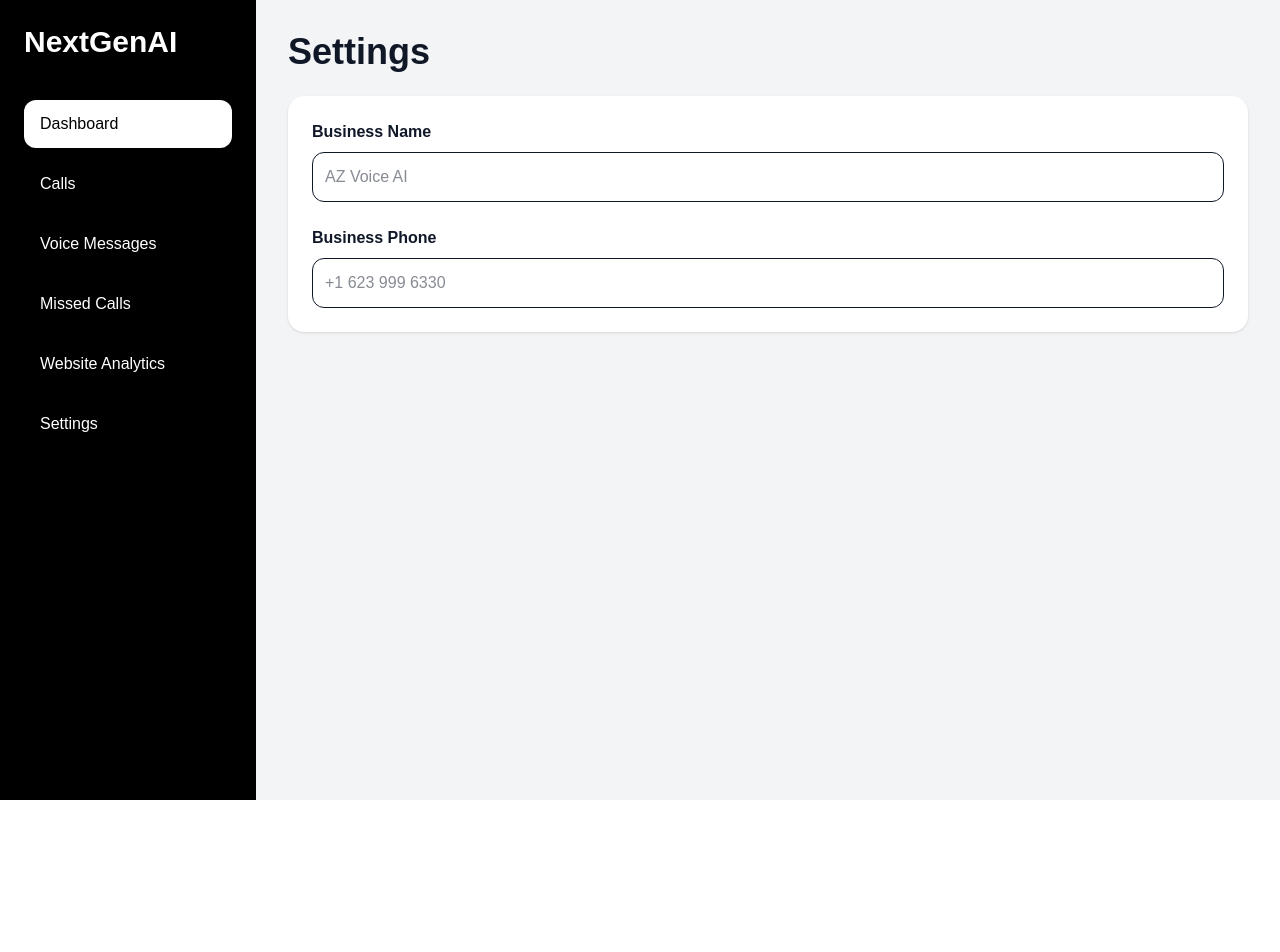
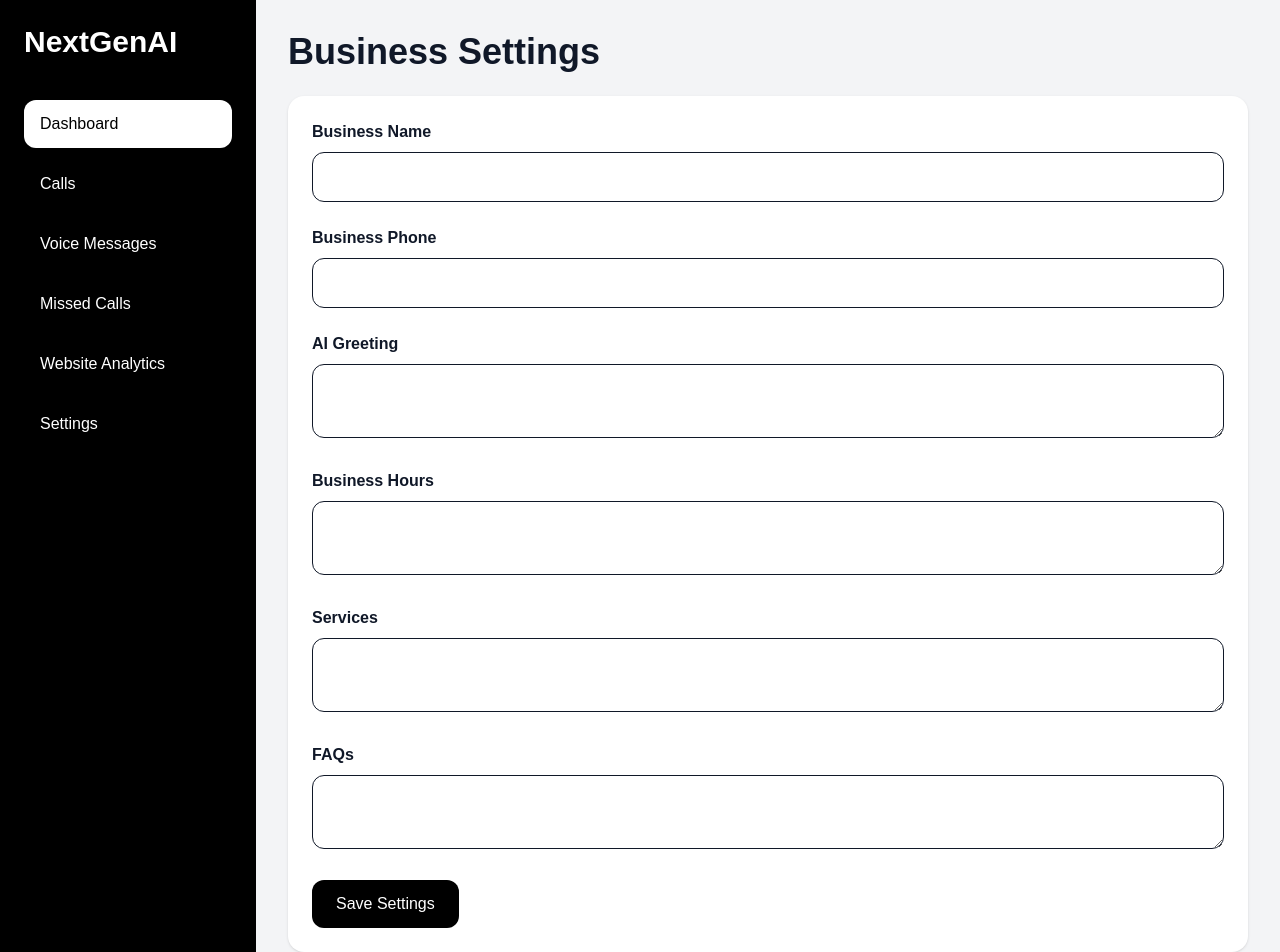
Before and after one commit to thiennguyen11082-oss/az-voice-ai, a Next.js app: page /settings in a window 1280 px wide. Shown: the top 952 px of the page. Before the commit the page ends 800 px from the top, so only its background shows below. Built offline with nearby package versions, Linux system fonts and the light colour scheme; no server answers; the database is empty.

Commit message:
Added business settings and multi-business foundation

```diff
--- /dev/null
+++ b/app/api/settings/route.ts
@@ -0,0 +1,28 @@
+import { supabase } from "@/app/lib/supabase";
+
+export async function POST(request: Request) {
+  const body = await request.json();
+
+  const { data, error } = await supabase
+    .from("business_settings")
+    .insert([
+      {
+        business_name: body.business_name,
+        business_phone: body.business_phone,
+        greeting: body.greeting,
+        business_hours: body.business_hours,
+        services: body.services,
+        faqs: body.faqs,
+      },
+    ])
+    .select();
+
+  if (error) {
+    return Response.json({ error: error.message }, { status: 500 });
+  }
+
+  return Response.json({
+    message: "Settings saved successfully",
+    settings: data,
+  });
+}
--- a/app/calls/page.tsx
+++ b/app/calls/page.tsx
@@ -1,39 +1,50 @@
-import { supabase } from "../lib/supabase";
+import { supabase } from "@/app/lib/supabase";
 
-export default async function CallsPage() {
-  const { data: calls, error } = await supabase
+export default async function CallsPage({
+  searchParams,
+}: {
+  searchParams: Promise<{ search?: string }>;
+}) {
+  const params = await searchParams;
+  const search = params.search || "";
+
+  let query = supabase
     .from("calls")
     .select("*")
     .order("created_at", { ascending: false });
 
+  if (search) {
+    query = query.or(
+      `customer_name.ilike.%${search}%,phone_number.ilike.%${search}%,transcript.ilike.%${search}%`
+    );
+  }
+
+  const { data: calls, error } = await query;
+
   if (error) {
-    return (
-      <main className="p-8 text-red-500">
-        Error loading calls.
-      </main>
-    );
+    return <main className="p-8 text-red-500">Error loading calls.</main>;
   }
 
   return (
     <main className="min-h-screen bg-gray-100 p-8 text-gray-900">
+      <h1 className="text-4xl font-bold mb-6">Calls</h1>
 
-      <h1 className="text-4xl font-bold mb-6">
-        Calls
-      </h1>
+      <form className="mb-6">
+        <input
+          name="search"
+          defaultValue={search}
+          placeholder="Search by name, phone number, or transcript..."
+          className="w-full bg-white border rounded-xl p-4"
+        />
+      </form>
 
       <div className="bg-white rounded-2xl shadow p-6">
-
         {calls?.length === 0 && (
-          <p className="text-gray-500">
-            No calls found yet.
-          </p>
+          <p className="text-gray-500">No calls found.</p>
         )}
 
         {calls?.map((call) => (
-          <div
-            key={call.id}
-            className="border rounded-xl p-4 mb-4"
-          >
+          <div key={call.id} className="border rounded-xl p-4 mb-4">
             <p className="font-semibold">
               {call.customer_name || "Unknown caller"}
             </p>
@@ -51,9 +62,7 @@ export default async function CallsPage() {
             </p>
           </div>
         ))}
-
       </div>
-
     </main>
   );
 }
--- a/app/layout.tsx
+++ b/app/layout.tsx
@@ -28,7 +28,7 @@ export default function RootLayout({
       lang="en"
       className={`${geistSans.variable} ${geistMono.variable} h-full antialiased`}
     >
-      <body className="min-h-full bg-gray-100">
+      <body className="min-h-full bg-gray-100 text-gray-900">
         <div className="flex">
 
           <Sidebar />
--- a/app/page.tsx
+++ b/app/page.tsx
@@ -1,14 +1,30 @@
-import Link from "next/link";
-export default function Home() {
+import { supabase } from "@/app/lib/supabase";
+
+export default async function Home() {
+  const { count: totalCalls } = await supabase
+    .from("calls")
+    .select("*", { count: "exact", head: true });
+
+  const { count: missedCalls } = await supabase
+    .from("missed_calls")
+    .select("*", { count: "exact", head: true });
+
+  const { count: voiceMessages } = await supabase
+    .from("voice_messages")
+    .select("*", { count: "exact", head: true });
+
+  const { count: websiteVisitors } = await supabase
+    .from("website_visitors")
+    .select("*", { count: "exact", head: true });
+
+  const { data: recentCalls } = await supabase
+    .from("calls")
+    .select("*")
+    .order("created_at", { ascending: false })
+    .limit(5);
+
   return (
-    <main className="min-h-screen bg-gray-100 text-gray-900">
-
-      {/* Sidebar */}
-
-
-      {/* Main Content */}
-      <section className="flex-1 p-8">
-
+    <section className="p-8 text-gray-900">
       <h2 className="text-4xl font-bold mb-2">
         Dashboard
       </h2>
@@ -17,16 +33,14 @@ export default function Home() {
         AI Business Receptionist Overview
       </p>
 
-        {/* Stats */}
       <div className="grid grid-cols-1 md:grid-cols-4 gap-6">
-
         <div className="bg-white rounded-2xl shadow p-6">
           <p className="text-gray-500 mb-2">
             Total Calls
           </p>
 
           <h2 className="text-4xl font-bold">
-              124
+            {totalCalls || 0}
           </h2>
         </div>
 
@@ -36,7 +50,7 @@ export default function Home() {
           </p>
 
           <h2 className="text-4xl font-bold text-red-500">
-              9
+            {missedCalls || 0}
           </h2>
         </div>
 
@@ -46,7 +60,7 @@ export default function Home() {
           </p>
 
           <h2 className="text-4xl font-bold text-blue-500">
-              31
+            {voiceMessages || 0}
           </h2>
         </div>
 
@@ -56,47 +70,41 @@ export default function Home() {
           </p>
 
           <h2 className="text-4xl font-bold text-green-500">
-              1,284
+            {websiteVisitors || 0}
           </h2>
         </div>
-
       </div>
 
-        {/* Recent Calls */}
-        <div className="bg-white rounded-2xl shadow p-6 mt-10">
-
-          <h2 className="text-2xl font-bold mb-6">
+      <div className="mt-10 bg-white rounded-2xl shadow p-6">
+        <h2 className="text-2xl font-bold mb-4">
           Recent Calls
         </h2>
 
-          <div className="space-y-4">
+        {recentCalls?.length === 0 && (
+          <p className="text-gray-500">
+            No recent calls found.
+          </p>
+        )}
 
-            <div className="border rounded-xl p-4">
+        {recentCalls?.map((call) => (
+          <div
+            key={call.id}
+            className="border rounded-xl p-4 mb-3"
+          >
             <p className="font-semibold">
-                John Smith
+              {call.customer_name}
             </p>
 
             <p className="text-gray-500">
-                Asked about website pricing.
-              </p>
-            </div>
-
-            <div className="border rounded-xl p-4">
-              <p className="font-semibold">
-                Sarah Johnson
+              {call.phone_number}
             </p>
 
             <p className="text-gray-500">
-                Missed call — voicemail converted to text.
+              {call.transcript}
             </p>
           </div>
-
+        ))}
       </div>
-
-        </div>
-
     </section>
-
-    </main>
   );
 }
--- a/app/settings/page.tsx
+++ b/app/settings/page.tsx
@@ -1,37 +1,103 @@
-export default function SettingsPage() {
+import { supabase } from "@/app/lib/supabase";
+import { revalidatePath } from "next/cache";
+
+async function saveSettings(formData: FormData) {
+  "use server";
+
+  const id = formData.get("id");
+
+  await supabase
+    .from("business_settings")
+    .update({
+      business_name: formData.get("business_name"),
+      business_phone: formData.get("business_phone"),
+      greeting: formData.get("greeting"),
+      business_hours: formData.get("business_hours"),
+      services: formData.get("services"),
+      faqs: formData.get("faqs"),
+    })
+    .eq("id", id);
+
+  revalidatePath("/settings");
+}
+
+export default async function SettingsPage() {
+  const { data: settings } = await supabase
+    .from("business_settings")
+    .select("*")
+    .order("created_at", { ascending: false })
+    .limit(1);
+
+  const current = settings?.[0];
+
   return (
     <main className="min-h-screen bg-gray-100 p-8 text-gray-900">
+      <h1 className="text-4xl font-bold mb-6">Business Settings</h1>
 
-      <h1 className="text-4xl font-bold mb-6">
-        Settings
-      </h1>
+      <form
+        action={saveSettings}
+        className="bg-white rounded-2xl shadow p-6 space-y-6"
+      >
+        <input type="hidden" name="id" value={current?.id || ""} />
 
-      <div className="bg-white rounded-2xl shadow p-6">
-
-        <div className="mb-6">
-          <label className="block mb-2 font-semibold">
-            Business Name
-          </label>
-
+        <div>
+          <label className="block mb-2 font-semibold">Business Name</label>
           <input
+            name="business_name"
             className="w-full border rounded-xl p-3"
-            placeholder="AZ Voice AI"
+            defaultValue={current?.business_name || ""}
           />
         </div>
 
         <div>
-          <label className="block mb-2 font-semibold">
-            Business Phone
-          </label>
-
+          <label className="block mb-2 font-semibold">Business Phone</label>
           <input
+            name="business_phone"
             className="w-full border rounded-xl p-3"
-            placeholder="+1 623 999 6330"
+            defaultValue={current?.business_phone || ""}
           />
         </div>
 
-      </div>
+        <div>
+          <label className="block mb-2 font-semibold">AI Greeting</label>
+          <textarea
+            name="greeting"
+            className="w-full border rounded-xl p-3"
+            defaultValue={current?.greeting || ""}
+          />
+        </div>
 
+        <div>
+          <label className="block mb-2 font-semibold">Business Hours</label>
+          <textarea
+            name="business_hours"
+            className="w-full border rounded-xl p-3"
+            defaultValue={current?.business_hours || ""}
+          />
+        </div>
+
+        <div>
+          <label className="block mb-2 font-semibold">Services</label>
+          <textarea
+            name="services"
+            className="w-full border rounded-xl p-3"
+            defaultValue={current?.services || ""}
+          />
+        </div>
+
+        <div>
+          <label className="block mb-2 font-semibold">FAQs</label>
+          <textarea
+            name="faqs"
+            className="w-full border rounded-xl p-3"
+            defaultValue={current?.faqs || ""}
+          />
+        </div>
+
+        <button className="bg-black text-white rounded-xl px-6 py-3">
+          Save Settings
+        </button>
+      </form>
     </main>
   );
 }
```
Lines whose indentation alone changed are shown as unchanged.
